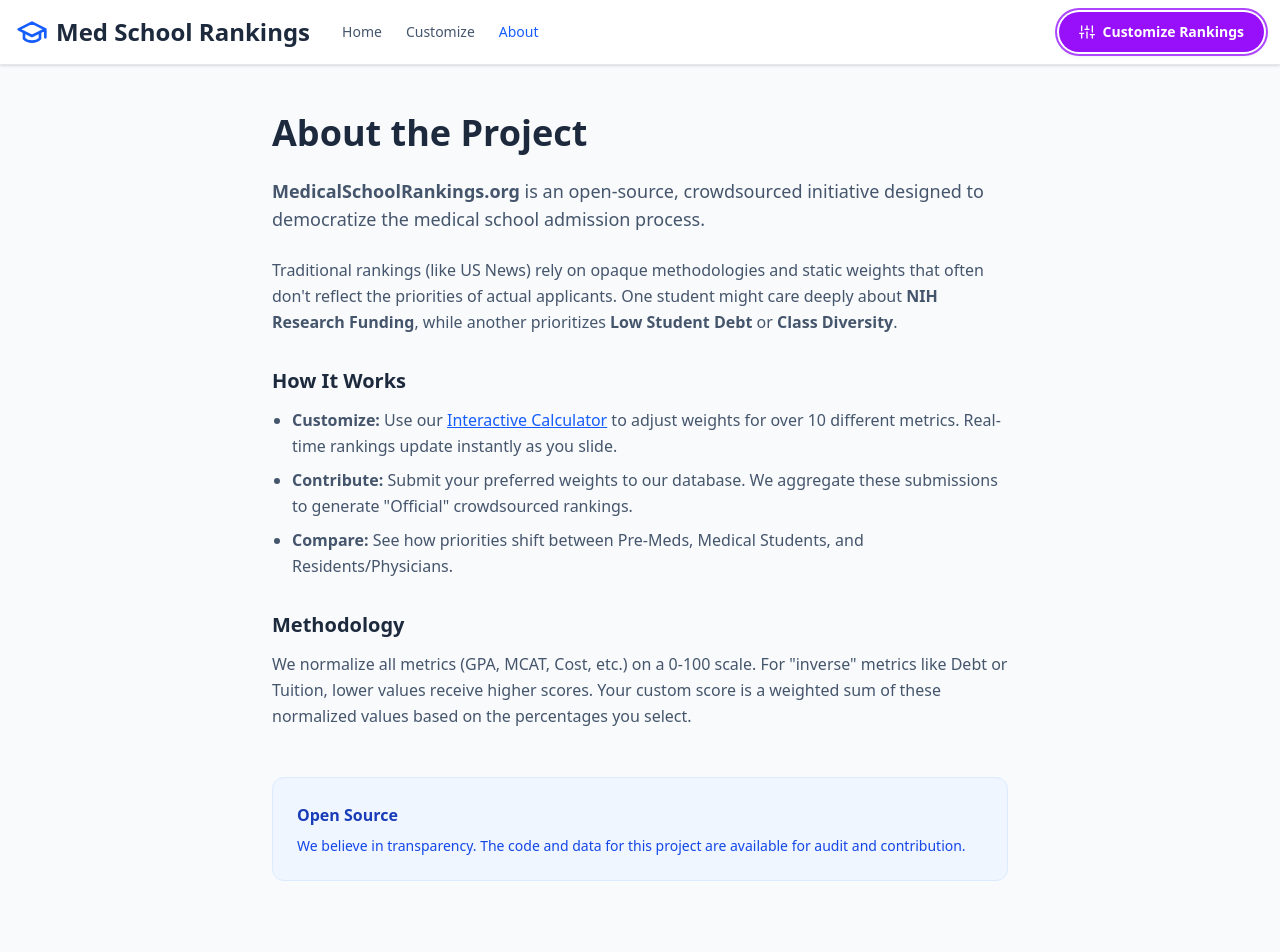
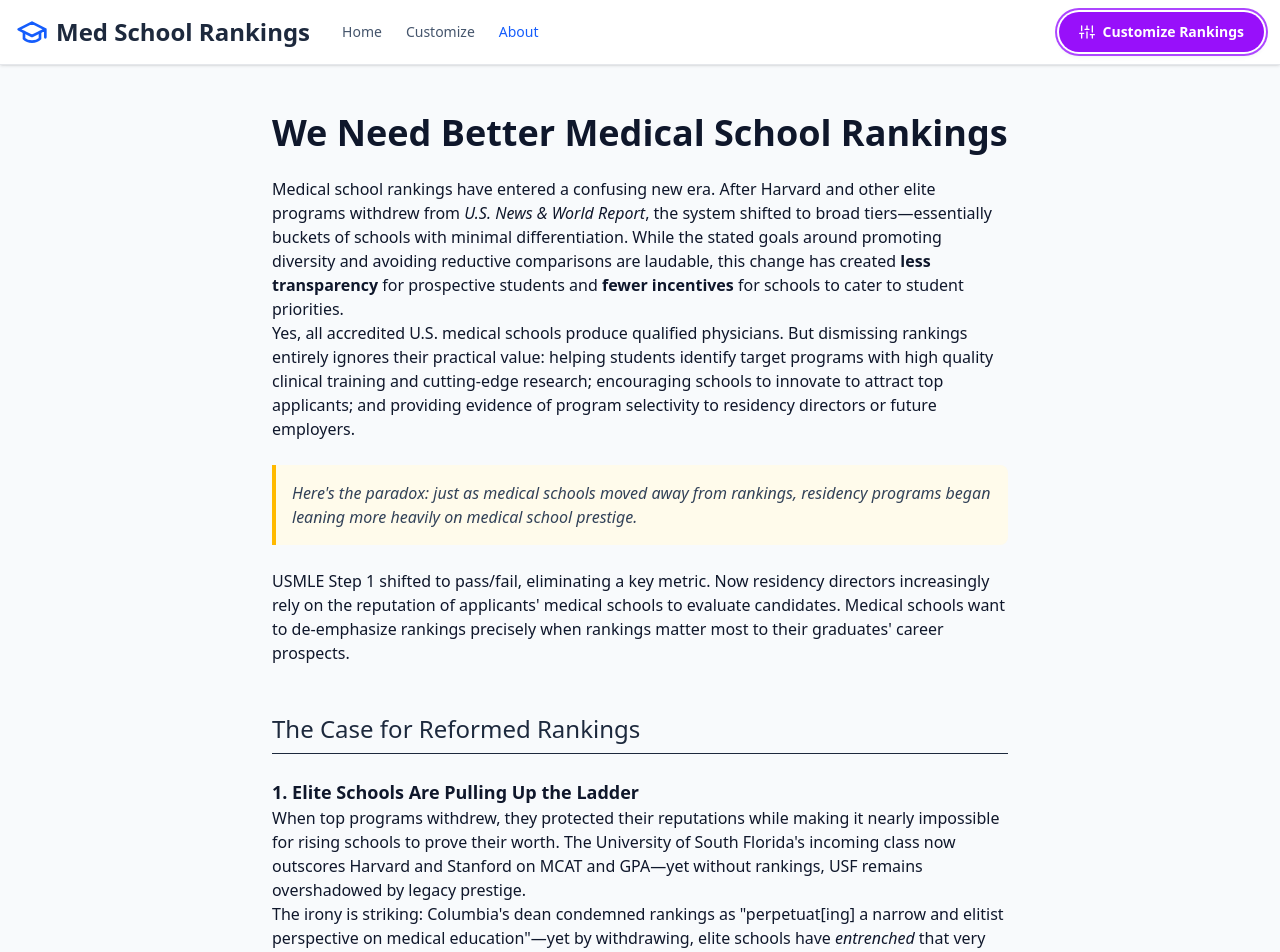
Before and after one commit to kaydikat/medical-school-rankings, a Next.js app: page /about in a window 1280 px wide. Shown: the top 952 px of the page. Before the commit the page ends 929 px from the top, so only its background shows below. Built offline with nearby package versions, Linux system fonts and the light colour scheme.

Commit message:
Add about.md to about page

```diff
--- a/src/app/about/page.tsx
+++ b/src/app/about/page.tsx
@@ -1,17 +1,15 @@
-// src/app/about/page.tsx
 'use client';
 
 import Link from 'next/link';
-import { GraduationCap, Search, SlidersIcon } from '@/components/Icons';
+import { GraduationCap, SlidersIcon, Search } from '@/components/Icons';
 
 export default function AboutPage() {
   return (
     <div className="min-h-screen flex flex-col bg-slate-50 font-sans text-slate-900">
-      {/* HEADER */}
+      {/* HEADER (Matches Home & Calculate Pages) */}
       <div className="bg-white border-b border-gray-200 sticky top-0 z-30 shadow-sm flex-none">
         <div className="max-w-[1600px] mx-auto px-4 py-3">
           <div className="flex flex-col md:flex-row md:items-center justify-between gap-4">
-            {/* Logo & Nav Group */}
             <div className="flex items-center gap-8">
               <Link href="/" className="flex items-center gap-2 text-decoration-none group">
                 <GraduationCap className="w-8 h-8 text-blue-600 group-hover:scale-110 transition-transform" />
@@ -20,17 +18,16 @@ export default function AboutPage() {
                 </h1>
               </Link>
 
-              {/* TEXT NAVIGATION */}
               <nav className="hidden md:flex items-center gap-6 text-sm font-medium text-slate-600">
                 <Link href="/" className="hover:text-blue-600 transition-colors">Home</Link>
-                <Link href="/calculate" className="hover:text-blue-600 transition-colors">Customize</Link>
+                <Link href="/calculate?open=true" className="hover:text-blue-600 transition-colors">Customize</Link>
                 <Link href="/about" className="text-blue-600">About</Link>
               </nav>
             </div>
 
             <div className="flex items-center gap-3">
               <Link
-                href="/calculate"
+                href="/calculate?open=true"
                 className="flex items-center gap-2 px-5 py-2.5 rounded-full text-sm font-bold transition-all transform shadow-md bg-purple-600 text-white hover:bg-purple-700 hover:scale-105 ring-2 ring-purple-500 ring-offset-2"
               >
                 <SlidersIcon className="w-4 h-4" />
@@ -43,42 +40,80 @@ export default function AboutPage() {
 
       {/* CONTENT */}
       <main className="flex-1 max-w-3xl mx-auto px-4 py-12 w-full">
-        <h1 className="text-4xl font-extrabold text-slate-800 mb-6">About the Project</h1>
+        <article className="prose prose-slate max-w-none prose-headings:font-bold prose-a:text-blue-600 prose-a:no-underline hover:prose-a:underline prose-img:rounded-xl">
+          <h1 className="text-4xl font-extrabold text-slate-900 mb-6">We Need Better Medical School Rankings</h1>
 
-        <div className="prose prose-slate max-w-none space-y-6 text-slate-600 leading-relaxed">
-          <p className="text-lg">
-            <strong>MedicalSchoolRankings.org</strong> is an open-source, crowdsourced initiative designed to democratize the medical school admission process.
+          <p>
+                        Medical school rankings have entered a confusing new era.
+ After Harvard and other elite programs <a href="https://observer.com/2023/01/harvard-leads-an-exodus-of-medical-schools-withdrawing-from-us-news-rankings/" target="_blank" rel="noreferrer">withdrew from <em>U.S. News & World Report</em></a>, the system shifted to broad tiers—essentially buckets of schools <a href="https://www.chronicle.com/article/u-s-news-medical-school-rankings-are-out-except-theyre-not-really-rankings" target="_blank" rel="noreferrer">with minimal differentiation</a>. While the stated goals around <a href="https://www.mountsinai.org/about/newsroom/2023/us-news-medical-school-rankings" target="_blank" rel="noreferrer">promoting diversity</a> and avoiding reductive comparisons are laudable, this change has created <strong>less transparency</strong> for prospective students and <strong>fewer incentives</strong> for schools to cater to student priorities.
           </p>
 
           <p>
-            Traditional rankings (like US News) rely on opaque methodologies and static weights that often don't reflect the priorities of actual applicants. One student might care deeply about <strong>NIH Research Funding</strong>, while another prioritizes <strong>Low Student Debt</strong> or <strong>Class Diversity</strong>.
+            Yes, all accredited U.S. medical schools produce qualified physicians. But dismissing rankings entirely ignores their practical value: helping students identify target programs with high quality clinical training and cutting-edge research; encouraging schools to innovate to attract top applicants; and providing evidence of program selectivity to residency directors or future employers.
           </p>
 
-          <h3 className="text-xl font-bold text-slate-800 mt-8 mb-3">How It Works</h3>
-          <ul className="list-disc pl-5 space-y-2">
-            <li>
-              <strong>Customize:</strong> Use our <Link href="/calculate" className="text-blue-600 underline hover:text-blue-800">Interactive Calculator</Link> to adjust weights for over 10 different metrics. Real-time rankings update instantly as you slide.
-            </li>
-            <li>
-              <strong>Contribute:</strong> Submit your preferred weights to our database. We aggregate these submissions to generate "Official" crowdsourced rankings.
-            </li>
-            <li>
-              <strong>Compare:</strong> See how priorities shift between Pre-Meds, Medical Students, and Residents/Physicians.
-            </li>
-          </ul>
+          <div className="bg-amber-50 border-l-4 border-amber-400 p-4 my-6 rounded-r-lg italic text-slate-700">
+            Here&apos;s the paradox: just as medical schools moved away from rankings, residency programs began leaning <em>more heavily</em> on medical school prestige.
+          </div>
 
-          <h3 className="text-xl font-bold text-slate-800 mt-8 mb-3">Methodology</h3>
           <p>
-            We normalize all metrics (GPA, MCAT, Cost, etc.) on a 0-100 scale. For "inverse" metrics like Debt or Tuition, lower values receive higher scores. Your custom score is a weighted sum of these normalized values based on the percentages you select.
+            USMLE Step 1 <a href="https://www.doximity.com/articles/210fde6e-2ce2-43c8-b35b-c3a2b55f5903" target="_blank" rel="noreferrer">shifted to pass/fail</a>, eliminating a key metric. Now residency directors <a href="https://doi.org/10.1016/j.wneu.2020.07.053" target="_blank" rel="noreferrer">increasingly rely on the reputation of applicants&apos; medical schools</a> to evaluate candidates. Medical schools want to de-emphasize rankings precisely when rankings matter most to their graduates&apos; career prospects.
           </p>
 
-          <div className="mt-12 p-6 bg-blue-50 border border-blue-100 rounded-xl">
-            <h4 className="font-bold text-blue-800 mb-2">Open Source</h4>
-            <p className="text-sm text-blue-700">
-              We believe in transparency. The code and data for this project are available for audit and contribution.
+          <h2 className="text-2xl mt-12 mb-4 text-slate-800 border-b pb-2">The Case for Reformed Rankings</h2>
+
+          <h3 className="text-lg font-bold mt-6 text-slate-900">1. Elite Schools Are Pulling Up the Ladder</h3>
+          <p>
+            When top programs withdrew, they protected their reputations while making it nearly impossible for rising schools to prove their worth. The University of South Florida&apos;s incoming class <a href="https://www.usf.edu/health/delivering-health-excellence/2025/usnwr-mcom-2025.aspx#:~:text=Our%20incoming%20students%E2%80%99%20median%20MCAT%20scores%20have%20soared%3B%20this%20year%E2%80%99s%20class%20median%20score%20is%20520%2C%20placing%20them%20among%20the%20top%203%25%20of%20students%20nationwide." target="_blank" rel="noreferrer">now outscores Harvard and Stanford</a> on MCAT and GPA—yet without rankings, USF remains overshadowed by legacy prestige.
+          </p>
+          <p>
+            The irony is striking: Columbia&apos;s dean condemned rankings as <a href="https://www.cuimc.columbia.edu/news/medical-school-rankings#:~:text=Physicians%20and%20Surgeons.-,The%20USNWR%20medical%20school%20rankings%20perpetuate%20a%20narrow%20and%20elitist%20perspective%20on%20medical%20education.,-Their%20emphasis%20is" target="_blank" rel="noreferrer">&quot;perpetuat[ing] a narrow and elitist perspective on medical education&quot;</a>—yet by withdrawing, elite schools have <em>entrenched</em> that very elitism. Their reputations remain unassailable while rising programs lose any pathway to recognition.
+          </p>
+          <p>
+            As Harvard medical student <a href="https://opmed.doximity.com/articles/the-medical-school-rankings-mess-a-lose-lose-for-students-and-schools" target="_blank" rel="noreferrer">Aditya Jain writes</a>: &quot;Elite medical schools gain a great advantage without formal rankings... By refusing to participate, these prestigious institutions are essentially pulling up the ladder behind them.&quot;
+          </p>
+
+          <h3 className="text-lg font-bold mt-8 text-slate-900">2. Competition Drives Student-Centered Innovation</h3>
+          <p>
+            NYU Grossman&apos;s <a href="https://www.nytimes.com/2018/08/16/nyregion/nyu-free-tuition-medical-school.html" target="_blank" rel="noreferrer">decision to eliminate tuition</a> catapulted them to <a href="https://nyulangone.org/news/321-impossible-math-it-all-adds-nyu-langone-health#:~:text=NYU%20Grossman%20School%20of%20Medicine%20climbed%20to%20the%20No.%202%20spot%20for%20research%20on%20U.S.%20News%20%26%20World%20Report%E2%80%99s%202022%E2%80%9323" target="_blank" rel="noreferrer">#2 nationally</a> and triggered a nationwide response. Rankings create a feedback loop between student preferences and school behavior. If schools stop attracting strong applicants, their rankings <em>should</em> drop—that signal tells you the school isn&apos;t serving students well.
+          </p>
+
+          <h3 className="text-lg font-bold mt-8 text-slate-900">3. The Rankings Vacuum will be Filled—One Way or Another</h3>
+          <p>
+            Without official rankings, informal systems have proliferated, often with <a href="https://med.admit.org/school-rankings" target="_blank" rel="noreferrer">poorly documented methodologies</a> or <a href="https://nyunews.com/news/2025/10/28/grossman-woke-ranking/" target="_blank" rel="noreferrer">questionable incentives</a>.
+          </p>
+
+          <div className="bg-blue-50 p-6 rounded-xl border border-blue-100 my-10">
+            <h2 className="text-2xl font-bold text-blue-900 mt-0 mb-4">Our Solution: Transparent, Community-Driven Rankings</h2>
+            <p className="text-blue-800">
+              We use <strong>exclusively public data</strong> with <strong>community-sourced weights</strong>:
+            </p>
+            <ul className="list-none pl-0 space-y-2 text-blue-900 font-medium">
+              <li className="flex items-center gap-2"><span className="w-2 h-2 bg-blue-500 rounded-full"></span> <strong>Academics:</strong> GPA, MCAT</li>
+              <li className="flex items-center gap-2"><span className="w-2 h-2 bg-purple-500 rounded-full"></span> <strong>Research:</strong> NIH funding total and per faculty</li>
+              <li className="flex items-center gap-2"><span className="w-2 h-2 bg-green-500 rounded-full"></span> <strong>Finances:</strong> Tuition, debt, total cost</li>
+              <li className="flex items-center gap-2"><span className="w-2 h-2 bg-orange-500 rounded-full"></span> <strong>Clinical Excellence:</strong> Specialty reputation</li>
+              <li className="flex items-center gap-2"><span className="w-2 h-2 bg-pink-500 rounded-full"></span> <strong>Student Body:</strong> Representation in medicine</li>
+            </ul>
+            <p className="text-blue-800 mt-4 text-sm">
+              No peer assessment popularity contests. No hidden methodology. The community determines category importance through crowdsourced median preferences.
             </p>
           </div>
-        </div>
+
+          <h2 className="text-2xl mb-4 text-slate-800 border-b pb-2">Limitations We Acknowledge</h2>
+          <p>
+            We acknowledge the MCAT and GPA are imperfect proxies for academic ability and are strongly correlated with socioeconomic status. We include them because they remain key admissions criteria; and for all their flaws, are <a href="https://doi.org/10.1016/j.jnma.2025.08.108" target="_blank" rel="noreferrer">highly predictive of medical school and board exam performance</a>.
+          </p>
+          <p>
+            They also help close a crucial feedback loop: if schools want to be highly ranked (or at least not fall behind), they must attract competitive applicants; to attract competitive applicants, they must cater to student priorities; thus, including MCAT and GPA as an index of school rank helps align incentives and drives innovation across the competitive landscape of medical education.
+          </p>
+          <p>
+            We lack Step 2 scores, unmatched rates, and detailed diversity data—the AAMC has released progressively less information. We&apos;d welcome more transparency on socioeconomic status, race, and first-generation representation. We&apos;re working with the best available public dataset, even if incomplete.
+          </p>
+          <p>
+            Rankings aren&apos;t perfect. But in their absence, opacity and entrenched prestige win. Better rankings—transparent, data-driven, and accountable—serve students and schools alike.
+          </p>
+        </article>
       </main>
     </div>
   );
```
